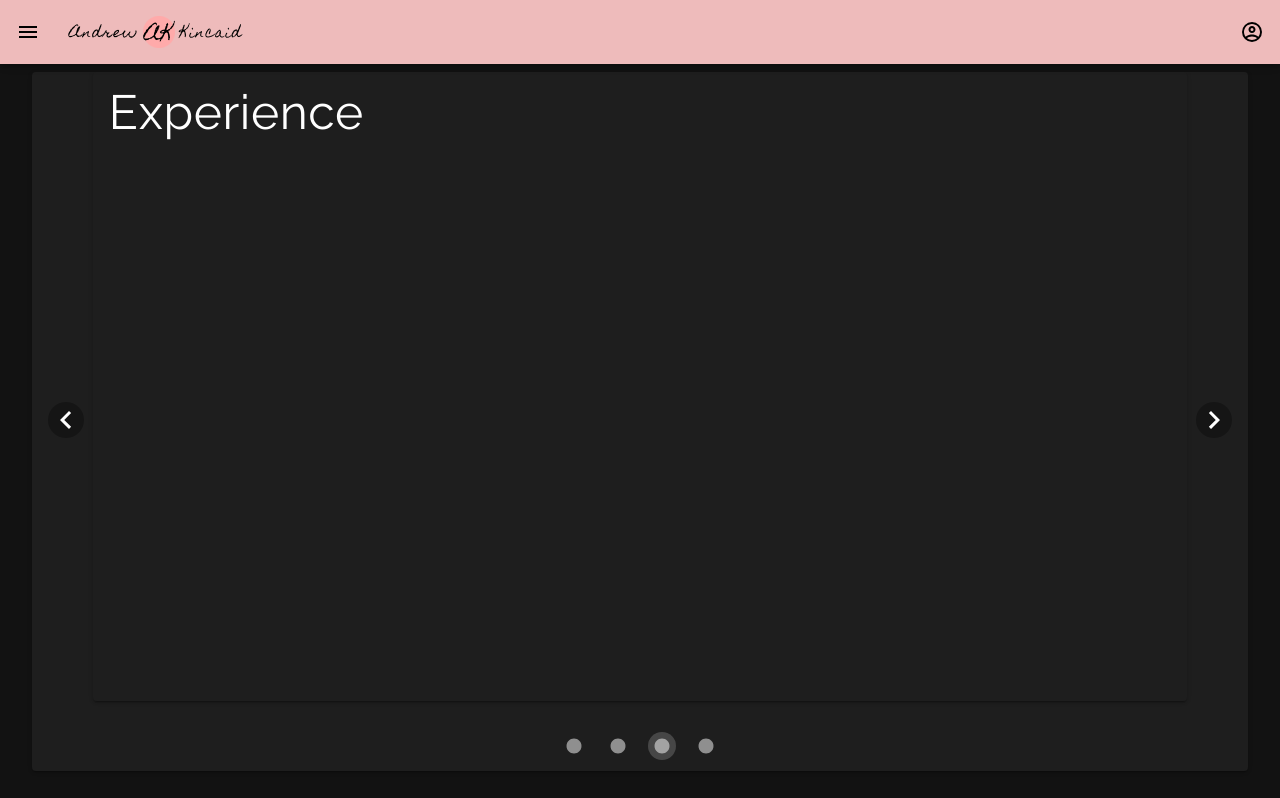
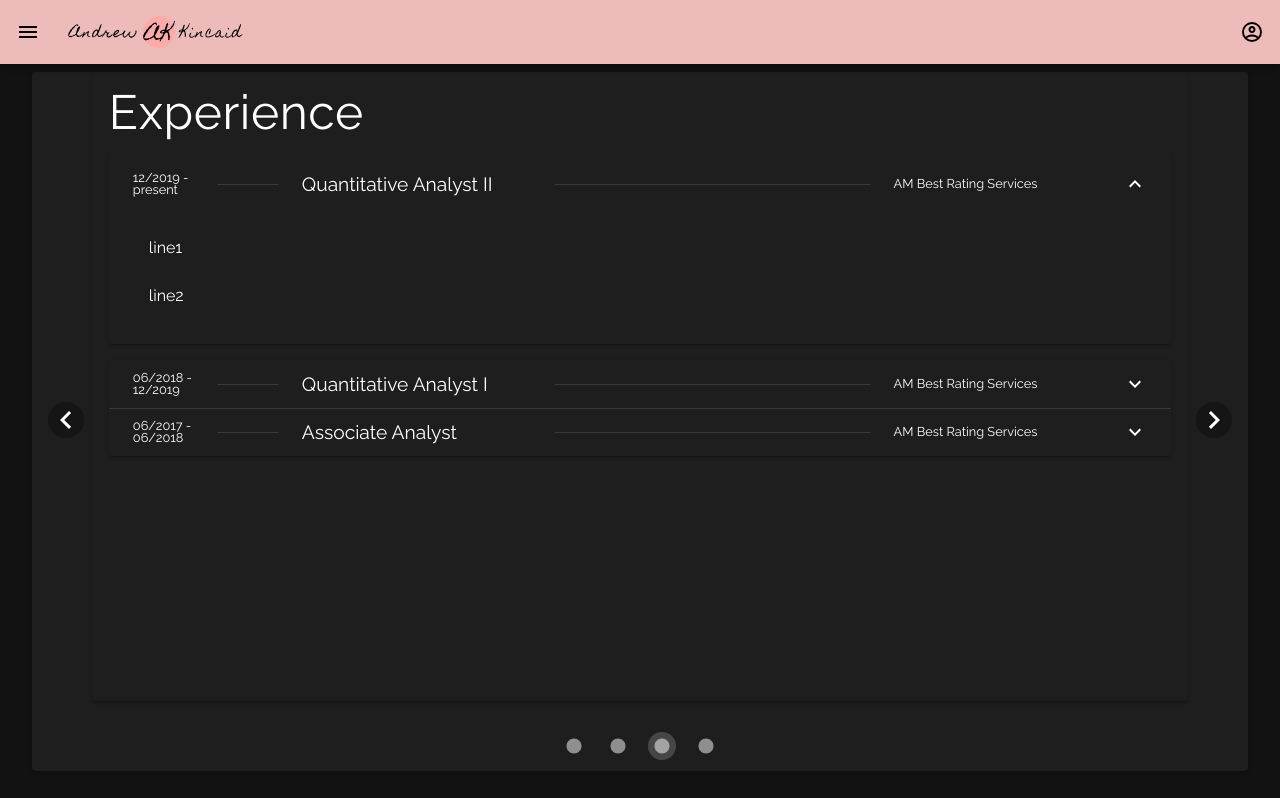
Before and after one commit to atkincaid74/andrew-kincaid-frontend, a Vue app: page / in a window 1280 px wide. Both pictures are taken after a click on the button 662 px from the left and 746 px from the top of the page. Built offline with nearby package versions, Linux system fonts and the light colour scheme; what vue-session would draw is missing.

Commit message:
added start to experience data

```diff
--- a/src/components/home/Homepage.vue
+++ b/src/components/home/Homepage.vue
@@ -97,6 +97,26 @@
                 </v-expansion-panel>
               </v-expansion-panels>
             </v-card-text>
+            <v-card-text class="skills" v-if="section === 'experience'">
+              <v-expansion-panels v-model="experienceOpen">
+                <v-expansion-panel v-for="[exp, expObj] of Object.entries(cardObject.experience)">
+                  <v-expansion-panel-header>
+                    <v-row>
+                      <v-col class="my-auto date" cols="1">{{ expObj.dates[0] }} - {{ expObj.dates[1] }}</v-col>
+                      <v-col class="my-auto" cols="1"><v-divider class="my-auto"></v-divider></v-col>
+                      <v-col class="my-auto job-title" cols="3">{{ expObj.title }}</v-col>
+                      <v-col class="my-auto" cols="4"><v-divider class="my-auto"></v-divider></v-col>
+                      <v-col class="my-auto employer" cols="3">{{ expObj.employer }}</v-col>
+                    </v-row>
+                  </v-expansion-panel-header>
+                  <v-expansion-panel-content>
+                    <v-list>
+                      <v-list-item v-for="desc in expObj.description">{{ desc }}</v-list-item>
+                    </v-list>
+                  </v-expansion-panel-content>
+                </v-expansion-panel>
+              </v-expansion-panels>
+            </v-card-text>
             <v-card-actions v-if="section === 'intro'">
               <v-spacer></v-spacer>
               <v-btn
@@ -140,6 +160,7 @@
         data: () => ({
             githubLink: 'https://github.com/atkincaid74/andrew-kincaid-frontend',
             publicPath: process.env.BASE_URL,
+            experienceOpen: 0,
             cardInfo: {
               intro: {
                 title: 'Andrew&nbsp;<b>KINCAID</b>',
@@ -188,7 +209,36 @@
                 }
               },
               experience: {
-                title: 'Experience'
+                title: 'Experience',
+                experience: {
+                  quant2: {
+                    dates: ['12/2019', 'present'],
+                    title: 'Quantitative Analyst II',
+                    employer: 'AM Best Rating Services',
+                    description: [
+                      'line1',
+                      'line2'
+                    ]
+                  },
+                  quant1: {
+                    dates: ['06/2018', '12/2019'],
+                    title: 'Quantitative Analyst I',
+                    employer: 'AM Best Rating Services',
+                    description: [
+                      'line1',
+                      'line2'
+                    ]
+                  },
+                  assAnal: {
+                    dates: ['06/2017', '06/2018'],
+                    title: 'Associate Analyst',
+                    employer: 'AM Best Rating Services',
+                    description: [
+                      'line1',
+                      'line2'
+                    ]
+                  },
+                }
               },
               education: {
                 title: 'Education'
@@ -236,6 +286,15 @@
   font-size: 1rem;
   overflow-y: auto;
 }
+.date, .employer {
+  font-size: 0.8rem;
+}
+.employer {
+  justify-content: end;
+}
+.job-title {
+  font-size: 1.2rem;
+}
 .summary {
   max-height: 60%;
 }
--- a/src/components/home/NavBar.vue
+++ b/src/components/home/NavBar.vue
@@ -63,6 +63,7 @@
             </v-list-item>
 
             <v-list-item
+                v-if="privileges.indexOf('golf-admin') > -1"
                 @click="goGolfAdmin"
                 class="my-1"
             >
```
